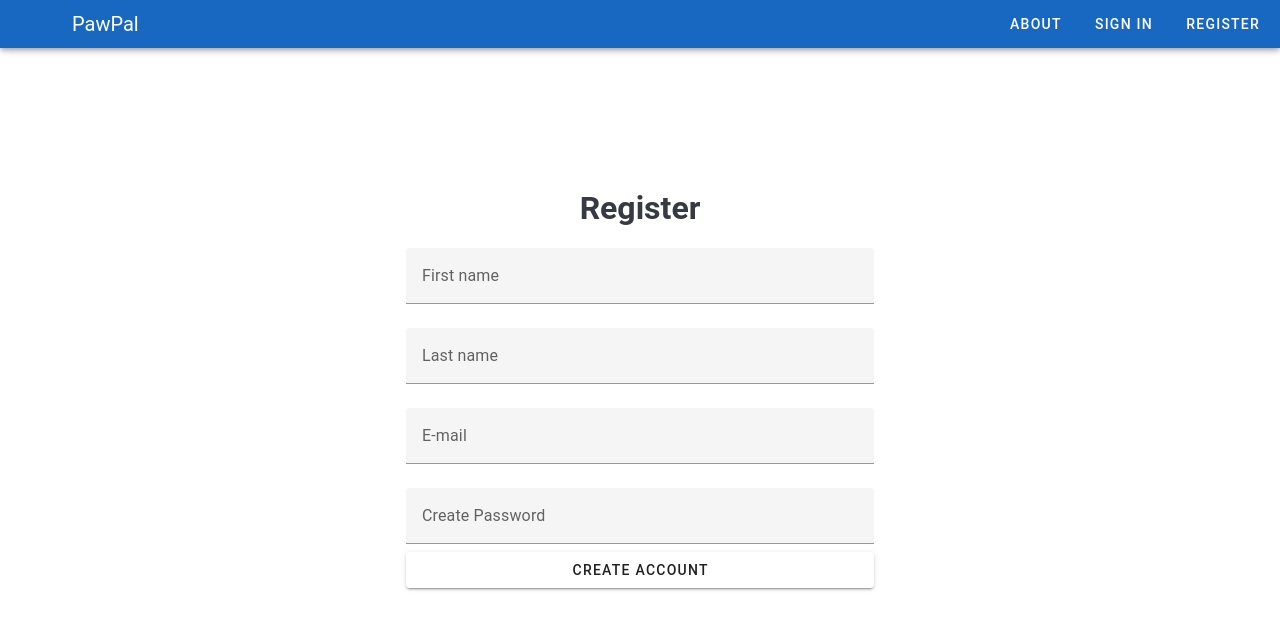
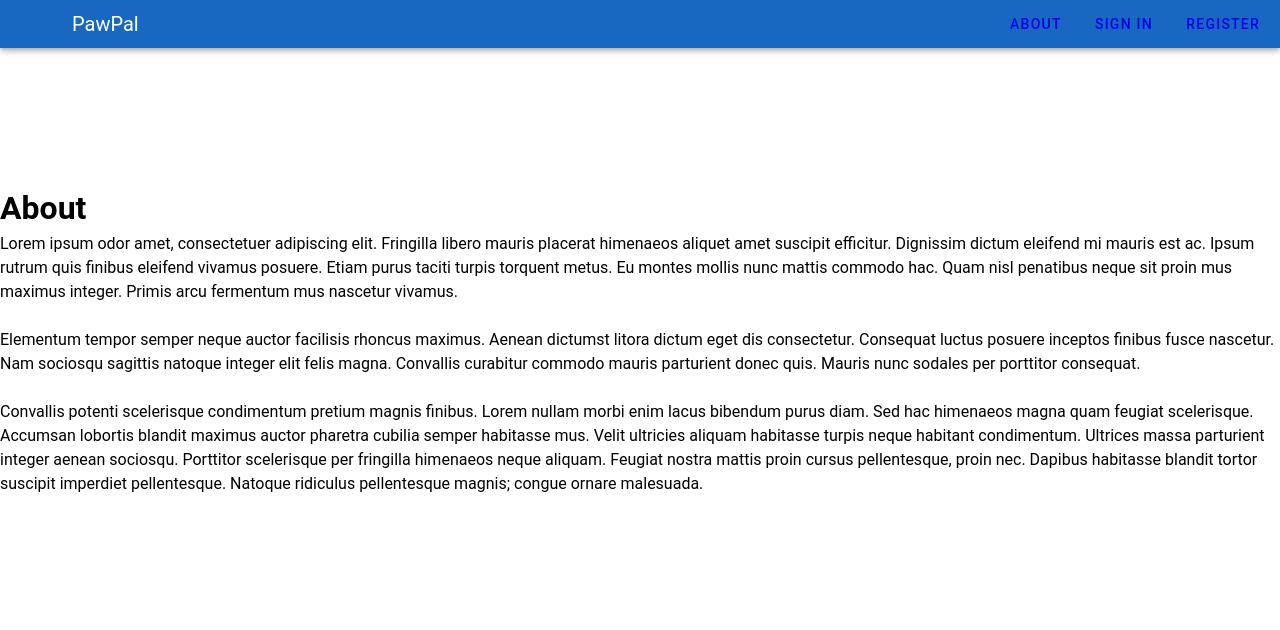
Before and after one commit to janetkarpenske/vue-vet-portal, a Vue app: page /about in a window 1280 px wide. Shown: the top 630 px of the page. Built offline with nearby package versions, Linux system fonts and the light colour scheme.

Commit message:
Add router and router links to navbar

```diff
--- a/src/App.vue
+++ b/src/App.vue
@@ -5,7 +5,7 @@
       <nav-bar />
       <br/>
       <div class="form">
-        <register-form />
+        <router-view></router-view>
       </div>
     </div>
   </header>
@@ -13,7 +13,8 @@
 
 <script setup>
 import NavBar from './components/NavBar.vue'
-import RegisterForm from '@/components/forms/RegisterForm.vue'
+//import RegisterForm from '@/components/forms/RegisterForm.vue'
+//import Home from '@/components/Home.vue'
 </script>
 
 <style scoped>
--- /dev/null
+++ b/src/components/About.vue
@@ -0,0 +1,8 @@
+<template>
+    <h1>About</h1>
+    <p>Lorem ipsum odor amet, consectetuer adipiscing elit. Fringilla libero mauris placerat himenaeos aliquet amet suscipit efficitur. Dignissim dictum eleifend mi mauris est ac. Ipsum rutrum quis finibus eleifend vivamus posuere. Etiam purus taciti turpis torquent metus. Eu montes mollis nunc mattis commodo hac. Quam nisl penatibus neque sit proin mus maximus integer. Primis arcu fermentum mus nascetur vivamus.</p>
+    <br/>
+    <p>Elementum tempor semper neque auctor facilisis rhoncus maximus. Aenean dictumst litora dictum eget dis consectetur. Consequat luctus posuere inceptos finibus fusce nascetur. Nam sociosqu sagittis natoque integer elit felis magna. Convallis curabitur commodo mauris parturient donec quis. Mauris nunc sodales per porttitor consequat.</p>
+    <br/>
+    <p>Convallis potenti scelerisque condimentum pretium magnis finibus. Lorem nullam morbi enim lacus bibendum purus diam. Sed hac himenaeos magna quam feugiat scelerisque. Accumsan lobortis blandit maximus auctor pharetra cubilia semper habitasse mus. Velit ultricies aliquam habitasse turpis neque habitant condimentum. Ultrices massa parturient integer aenean sociosqu. Porttitor scelerisque per fringilla himenaeos neque aliquam. Feugiat nostra mattis proin cursus pellentesque, proin nec. Dapibus habitasse blandit tortor suscipit imperdiet pellentesque. Natoque ridiculus pellentesque magnis; congue ornare malesuada.</p>
+</template>
--- /dev/null
+++ b/src/components/Home.vue
@@ -0,0 +1,3 @@
+<template>
+    <h1>Home Page</h1>
+</template>
--- a/src/components/NavBar.vue
+++ b/src/components/NavBar.vue
@@ -13,9 +13,21 @@
         </template>
         <v-app-bar-title>PawPal</v-app-bar-title>
         <template v-slot:append>
-          <v-btn>About</v-btn>
-          <v-btn>Sign In</v-btn>
-          <v-btn>Register</v-btn>
+          <router-link to="/about">
+            <v-btn>
+              About
+            </v-btn>
+          </router-link>
+          <router-link to="/users/signin">
+            <v-btn>
+              Sign In
+            </v-btn>
+          </router-link>
+          <router-link to="/users/register">
+            <v-btn>
+              Register
+            </v-btn>
+          </router-link>
         </template>
       </v-app-bar>
     </v-layout>
--- a/src/firebase/config.js
+++ b/src/firebase/config.js
@@ -1,6 +1,7 @@
 import { initializeApp } from "firebase/app";
 import { getFirestore } from 'firebase/firestore';
 
+//process.env.FIREBASE_API_KEY
 const firebaseConfig = {
   apiKey: "AIzaSyBg9fOzVwqhJmTtkNq4ptxEyYML04ZyUp8",
   authDomain: "vue-vet-portal.firebaseapp.com",
```
Also changed, not shown: src/router/index.js (+7 -5 lines).
